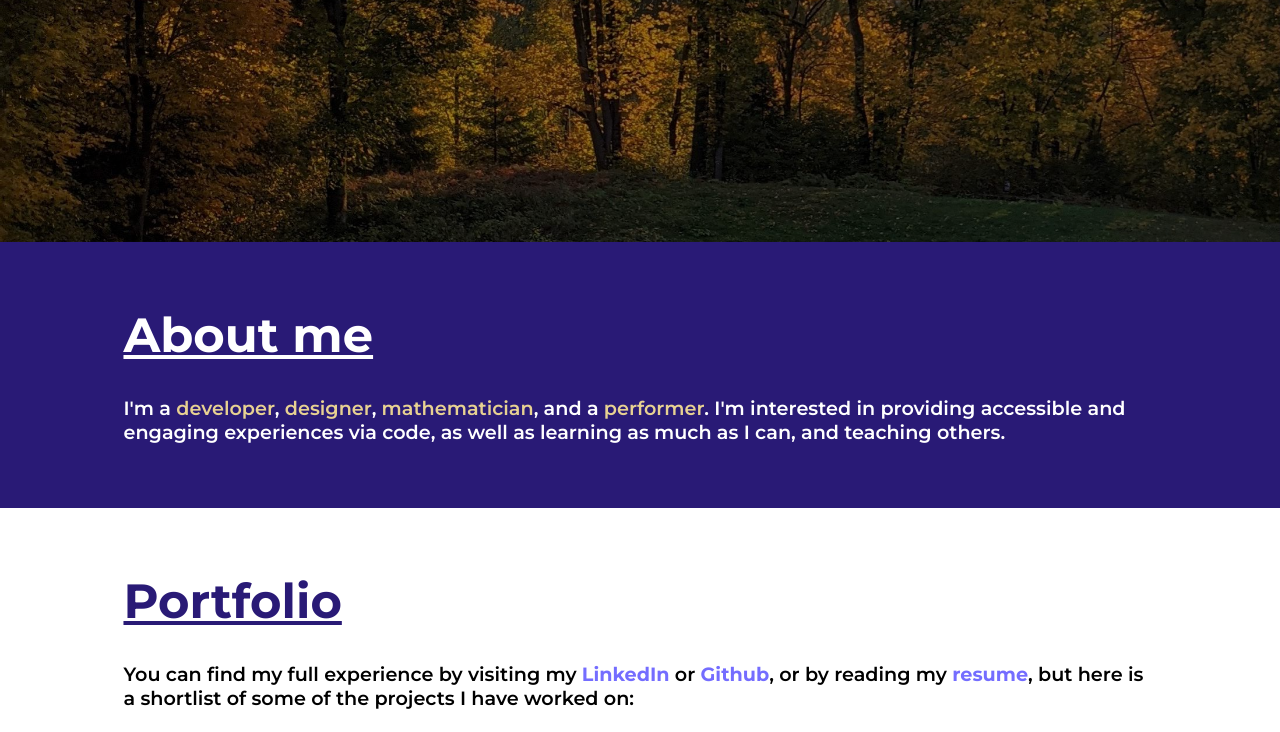
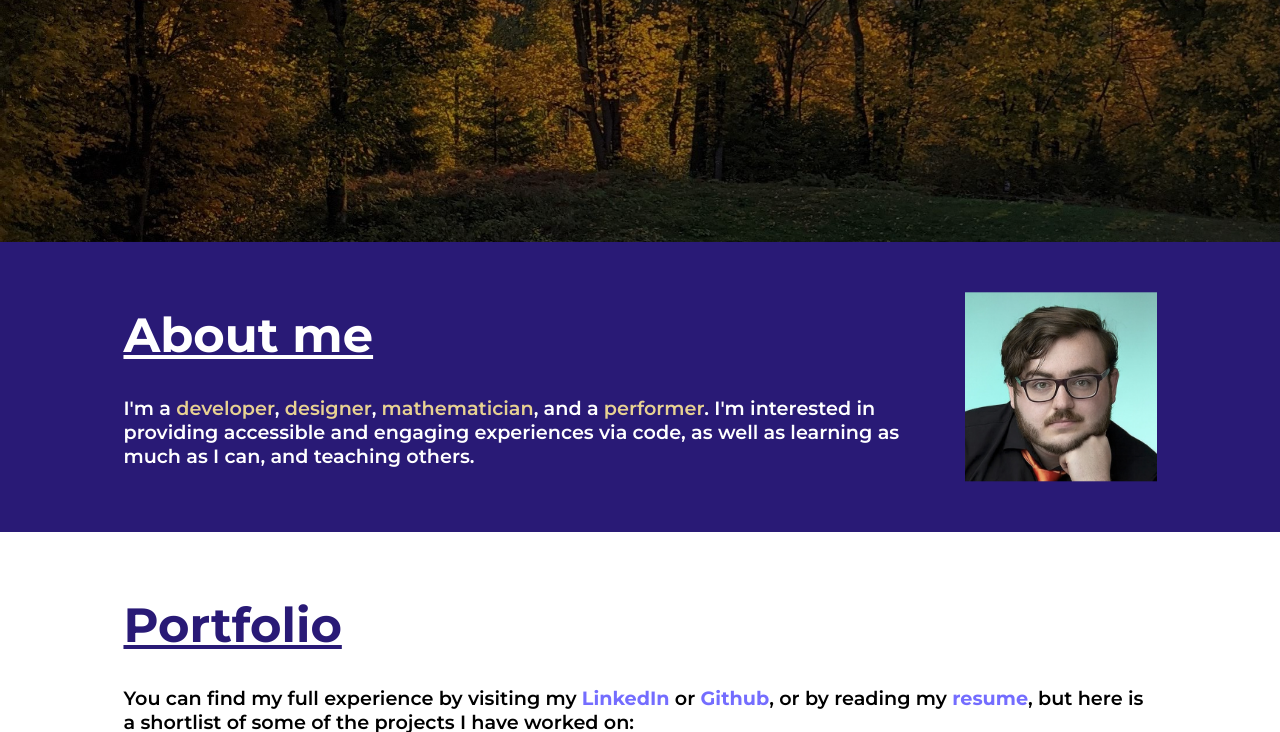
Before and after one commit to Jack-Papel/jack-papel.github.io, a plain HTML site: page index.html in a window 1280 px wide. Shown: the part 558-1290 px from the top of the page. Drawn offline with Linux system fonts and the light colour scheme.

Commit message:
Add portrait

```diff
--- a/index.html
+++ b/index.html
@@ -63,6 +63,7 @@
           I'm interested in providing accessible and engaging experiences via code, as well as
           learning as much as I can, and teaching others.
         </p>
+        <img src="./src/jackpapelportrait.jpeg" />
       </section>
       <section id='portfolio' class="inverted center">
         <h2>Port&shy;folio</h2>
--- a/src/sections.css
+++ b/src/sections.css
@@ -57,3 +57,27 @@ section.inverted {
 #portfolio-cards {
   padding: 0;
 }
+
+#about {
+  position: relative;
+}
+
+#about > img {
+  position: absolute;
+  width: 12rem;
+  right: 0;
+  top: 50%;
+  transform: translateY(-50%);
+}
+
+#about > * {
+  width: calc(100% - 14rem);
+}
+@media only screen and (max-width: 600px) {
+  #about > img {
+    display: none;
+  }
+  #about > * {
+    width: 100%;
+  }
+}
```
Also changed, not shown: src/jackpapelportrait.jpeg (added).
